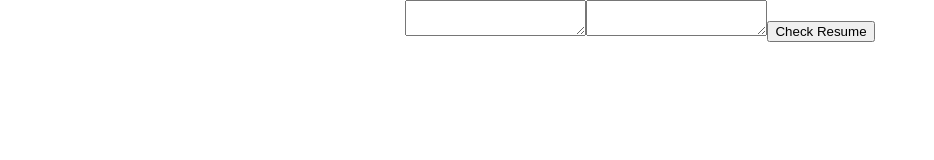
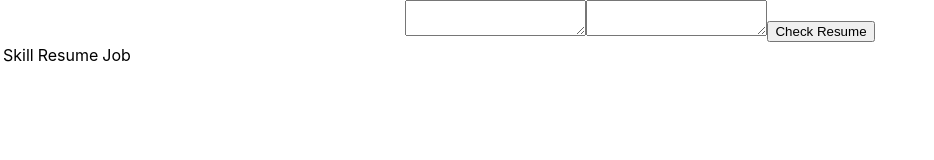
Before and after one commit to elliott-king/resume-compare, a React (Create React App) app: page / in a window 1280 px wide. Both pictures are taken after a click on the button "Check Resume". Shown: the top 160 px of the page, without its empty margins (0-934 px from the left). Built offline with nearby package versions, Linux system fonts and the light colour scheme.

Commit message:
Display skills on DOM

```diff
--- a/src/App.js
+++ b/src/App.js
@@ -2,14 +2,22 @@ import React, {useState} from 'react';
 import './App.css';
 import ResumeInput from './components/resume-input'
 import JobInput from './components/job-input'
+import SkillTable from './components/skill-table'
 import {compare} from './compare/compare'
 
 function App() {
   const [resume, changeResume] = useState("")
   const [job, changeJob] = useState("")
+  const [skillSet, changeSkillSet] = useState(null)
+
   const handleSubmit = (event) => {
     const skillSet = compare(resume, job)
-    console.log(skillSet)
+    changeSkillSet(skillSet)
+  }
+
+  const renderSkills = () => {
+    if (!skillSet) return null
+    return <SkillTable skills={skillSet} />
   }
 
   return (
@@ -17,6 +25,7 @@ function App() {
       <ResumeInput changeResume={changeResume} resume={resume}/>
       <JobInput changeJob={changeJob} job={job}/>
       <button id="submit" onClick={handleSubmit}>Check Resume</button>
+      {renderSkills()}
     </div>
   );
 }
--- /dev/null
+++ b/src/components/skill-table.jsx
@@ -0,0 +1,36 @@
+import React from 'react';
+
+const SkillTable = (props) => {
+  const skills = props.skills
+  return (
+    <table>
+      <thead>
+        <tr>
+          <td>Skill</td>
+          <td>Resume</td>
+          <td>Job</td>
+        </tr>
+      </thead>
+      <tbody>
+        {skills.sort((a, b) => {
+          if(b.job - a.job !== 0) return b.job - a.job
+          else return b.resume - a.resume
+          }).map(skill => <SkillRow key={skill.skill} skill={skill} />)
+        }
+      </tbody>
+    </table>
+  )
+}
+
+const SkillRow = (props) => {
+  const skill = props.skill
+  return (
+    <tr>
+      <td>{skill.skill}</td>
+      <td>{skill.resume ? skill.resume : "🚫"}</td>
+      <td>{skill.job}</td>
+    </tr>
+  )
+}
+
+export default SkillTable
```
